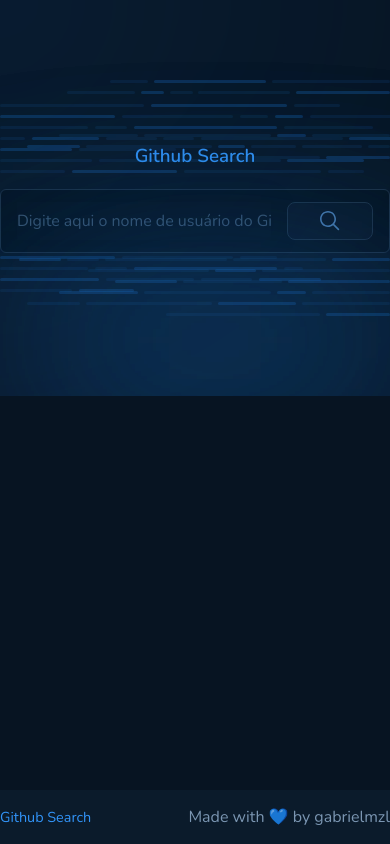
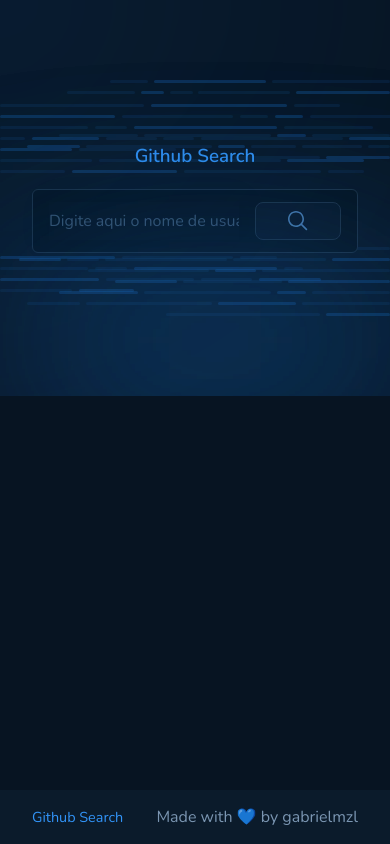
Before and after one commit to gabrielmzl/github-search, a React (Vite) app: page / in a window 390 px wide. Built offline with nearby package versions, Linux system fonts and the light colour scheme.

Commit message:
fix responsive

```diff
--- a/src/components/Footer/styles.js
+++ b/src/components/Footer/styles.js
@@ -6,6 +6,11 @@
   left: 0;
   bottom: 0;
   background: rgb(11, 27, 43);
+
+  @media (max-width: 920px) {
+    padding-right: 2rem;
+    padding-left: 2rem;
+  }
 `
 
 export const Content = styled.div`
@@ -29,4 +34,8 @@
   p {
     color: rgb(123, 150, 178);
   }
+
+  @media (max-width: 380px) {
+    flex-direction: column;
+  }
 `
--- a/src/components/Header/styles.js
+++ b/src/components/Header/styles.js
@@ -6,6 +6,10 @@
   background: url('/left-header-image.svg') left center no-repeat, url('/right-header-image.svg') right center no-repeat;
   position: relative;
   overflow: hidden;
+
+  @media (max-width: 920px) {
+    padding: 2rem;
+  }
 `
 
 export const ShadowRight = styled.div`
--- a/src/components/User/styles.js
+++ b/src/components/User/styles.js
@@ -5,6 +5,10 @@
   max-width: 864px;
   margin: 0 auto;
   margin-bottom: 5rem;
+
+  @media (max-width: 920px) {
+    padding: 2rem;
+  }
 `
 
 export const Repositories = styled.div`
@@ -32,6 +36,10 @@
   gap: 32px;
   margin-top: 28px;
   padding-bottom: 105px;
+
+  @media (max-width: 510px) {
+    grid-template-columns: repeat(1, 1fr);
+  }
 `
 
 export const Repo = styled.div`
--- a/src/components/UserProfile/styles.js
+++ b/src/components/UserProfile/styles.js
@@ -11,6 +11,12 @@
   max-width: 864px;
   margin: 0 auto;
   display: flex;
+
+  @media (max-width: 650px) {
+    flex-direction: column;
+    align-items: center;
+    text-align: center;
+  }
 `
 
 export const Avatar = styled.img`
@@ -18,6 +24,11 @@
   height: 148px;
   border-radius: 8px;
   margin-right: 32px;
+
+  @media (max-width: 650px) {
+    margin-right: 0;
+    margin-bottom: 1rem;
+  }
 `
 
 export const Profile = styled.div`
@@ -63,4 +74,17 @@
     align-items: center;
     color: rgb(175, 194, 212);
   }
+
+  @media (max-width: 650px) {
+    margin-top: 1rem;
+    align-items: center;
+    justify-content: center;
+  }
+
+  @media (max-width: 360px) {
+    flex-direction: column;
+    align-items: center;
+    gap: 0.5rem;
+    justify-content: center;
+  }
 `
--- a/src/pages/Home/index.jsx
+++ b/src/pages/Home/index.jsx
@@ -5,14 +5,14 @@
 import { SkeletonCard } from "../../components/SkeletonCard";
 import { User } from "../../components/User";
 import { GithubContext } from "../../context/GithubContext";
-import { Error } from "./styles";
+import { Container } from "./styles";
 
 export function Home() {
 
   const { user, isLoading, error } = useContext(GithubContext);
 
   return (
-    <>
+    <Container>
       <Header />
 
       <main>
@@ -24,6 +24,6 @@
       </main>
 
       <Footer />
-    </>
+    </Container>
   )
 }
--- a/src/pages/Home/styles.js
+++ b/src/pages/Home/styles.js
@@ -1,15 +1,4 @@
 import styled from "styled-components";
 
-export const Error = styled.div`
-  width: 100%;
-  padding: 32px;
-  border-radius: 10px;
-  background: rgb(11, 27, 43);
-  box-shadow: rgb(0 0 0 / 20%) 0px 2px 28px;
-  transform: translateY(-30%);
-  position: relative;
-  max-width: 864px;
-  margin: 0 auto;
-  display: flex;
-  color: rgb(175, 194, 212);
+export const Container = styled.div`
 `
```
